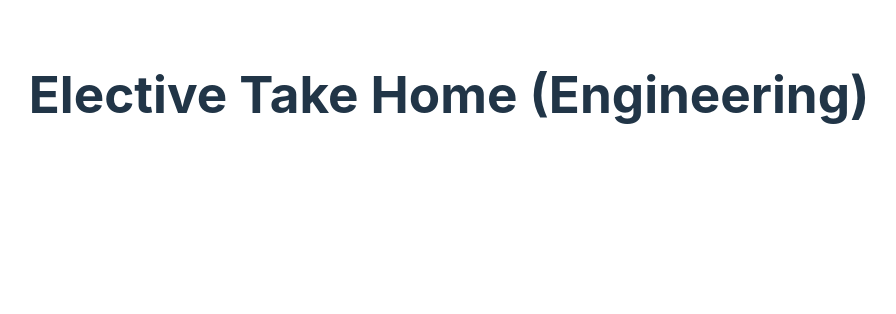
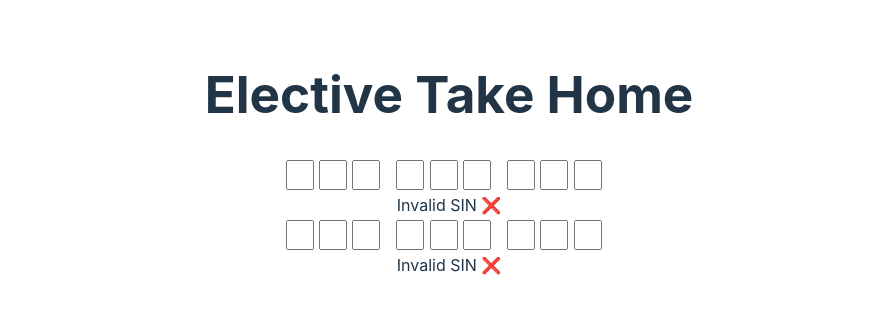
Before and after one commit to depsypher/sin-val-react, a React (Vite) app: page / in a window 1280 px wide. Shown: the top 314 px of the page, without its empty margins (191-1087 px from the left). Built offline with nearby package versions, Linux system fonts and the light colour scheme.

Commit message:
Implement SinInput and SinDigit components

```diff
--- a/src/App.tsx
+++ b/src/App.tsx
@@ -1,10 +1,12 @@
 import './App.css'
+import {SinInput} from "./components/SinInput.tsx";
 
 function App() {
     return (
         <>
-            <h1>Elective Take Home (Engineering)</h1>
-
+            <h1>Elective Take Home</h1>
+            <SinInput id="person1" />
+            <SinInput id="person2" />
         </>
     )
 }
--- /dev/null
+++ b/src/components/LuhnCheck.tsx
@@ -0,0 +1,16 @@
+
+export function luhnCheck(input: string[]): boolean {
+    const digits = input.map(Number);
+
+    const even = digits.filter((_, i) => i % 2 === 0);
+    const odd = digits.filter((_, i) => i % 2 !== 0);
+
+    let sum = 0;
+    even.forEach(v => sum += v);
+    odd.forEach(v => {
+       const doubled = v * 2;
+       sum += (doubled > 9) ? doubled - 9 : doubled;
+    });
+
+    return sum % 10 === 0;
+}
--- /dev/null
+++ b/src/components/SinInput.module.css
@@ -0,0 +1,8 @@
+.sin-input {
+    display: flex;
+    justify-content: center;
+    .verification {
+        width: 7rem;
+        align-self: center;
+    }
+}
--- /dev/null
+++ b/src/components/SinInput.tsx
@@ -0,0 +1,71 @@
+import {useEffect, useState} from "react";
+import css from "./SinInput.module.css";
+import {SinInputDigit} from "./SinInputDigit.tsx";
+import {luhnCheck} from "./LuhnCheck.tsx";
+
+interface Props {
+    id: string;
+}
+
+export function SinInput(props: Props) {
+    const {id} = props;
+    const storageKey = `SinInput-${id}`
+
+    // set the digits to empty by default,
+    // or pull from localstorage if they exist there
+    const [digits, setDigits] = useState(() => {
+        const existing = localStorage.getItem(storageKey);
+        if (existing) {
+            const data = JSON.parse(existing) as string[];
+            if (data) {
+                return data;
+            }
+        }
+        return Array(9).fill("") as Array<string>;
+    });
+    const [valid, setValid] = useState(false);
+
+    // listen for changes in other windows/tabs and keep in sync
+    useEffect(() => {
+        const storageEventCallback = (e: StorageEvent) => {
+            if (e.key === storageKey) {
+                setDigits(JSON.parse(e.newValue!) as string[]);
+            }
+        }
+        window.addEventListener('storage', storageEventCallback);
+
+        return () => {
+            window.removeEventListener('storage', storageEventCallback)
+        }
+    }, [storageKey]);
+
+    // save digits to localstorage whenever they change
+    useEffect(() => {
+        localStorage.setItem(storageKey, JSON.stringify(digits));
+    }, [storageKey, digits]);
+
+    // check SIN validity whenever digits change
+    useEffect(() => {
+        const good = digits.filter(v => v.length === 1 && !Number.isNaN(parseInt(v)));
+        setValid( good.length === 9 && luhnCheck(digits));
+    }, [digits]);
+
+    const onChange = (index: number, value: string) => {
+        setDigits(prevState => {
+            const newState = [...prevState];
+            newState[index] = value.slice(0, 1);
+            return newState;
+        })
+    };
+
+    const inputs = digits.map((v, i) => <SinInputDigit key={i} index={i} value={v} onChange={onChange} />);
+
+    return (
+        <div className={css.sinInput}>
+            {inputs}
+            <div className={css.verification}>
+                {valid ? "Valid SIN ✅" : "Invalid SIN ❌"}
+            </div>
+        </div>
+    )
+}
--- /dev/null
+++ b/src/components/SinInputDigit.module.css
@@ -0,0 +1,11 @@
+.input {
+    width: 1em;
+    height: 1.2em;
+    padding: 0.4em;
+    margin: 0.2em;
+    text-align: center;
+}
+
+.input:nth-child(3n) {
+    margin-right: 1em;
+}
--- /dev/null
+++ b/src/components/SinInputDigit.tsx
@@ -0,0 +1,54 @@
+import css from "./SinInputDigit.module.css";
+
+interface Props {
+    index: number;
+    value: string;
+    onChange: (index: number, value: string) => void;
+}
+
+export function SinInputDigit(props: Props) {
+    const {index, value, onChange} = props;
+
+    return (
+      <input type="text"
+             inputMode="numeric"
+             className={css.input}
+             value={value}
+             min={0}
+             max={9}
+             onKeyDown={(e) => {
+                 const key = e.key
+                 if (key === "Backspace") {
+                     const val = e.currentTarget.value;
+                     if (val.length === 0) {
+                         const prevInput = e.currentTarget.previousElementSibling as HTMLElement;
+                         if (prevInput) {
+                             onChange(index - 1, "");
+                             prevInput.focus();
+                         }
+                     } else {
+                         onChange(index, val.slice(0, val.length - 1));
+                     }
+                 }
+             }}
+             onChange={(e) => {
+                 const val = e.currentTarget.value;
+                 if (val.match(/[0-9]/)) {
+                     onChange(index, val);
+                     const nextInput = e.currentTarget.nextElementSibling as HTMLElement;
+                     if (nextInput) {
+                         nextInput.focus();
+                     }
+                 }
+             }}
+             onSelect={(e) => {
+                 const nextInput = e.currentTarget.nextElementSibling as HTMLElement;
+                 if (nextInput.nodeName == "INPUT") {
+                     onChange(index, "")
+                 } else {
+                     onChange(index, e.currentTarget.value);
+                 }
+             }}
+      />
+    );
+}
```
Also changed, not shown: 1 other file (tests, documents, lock files or other folders).
